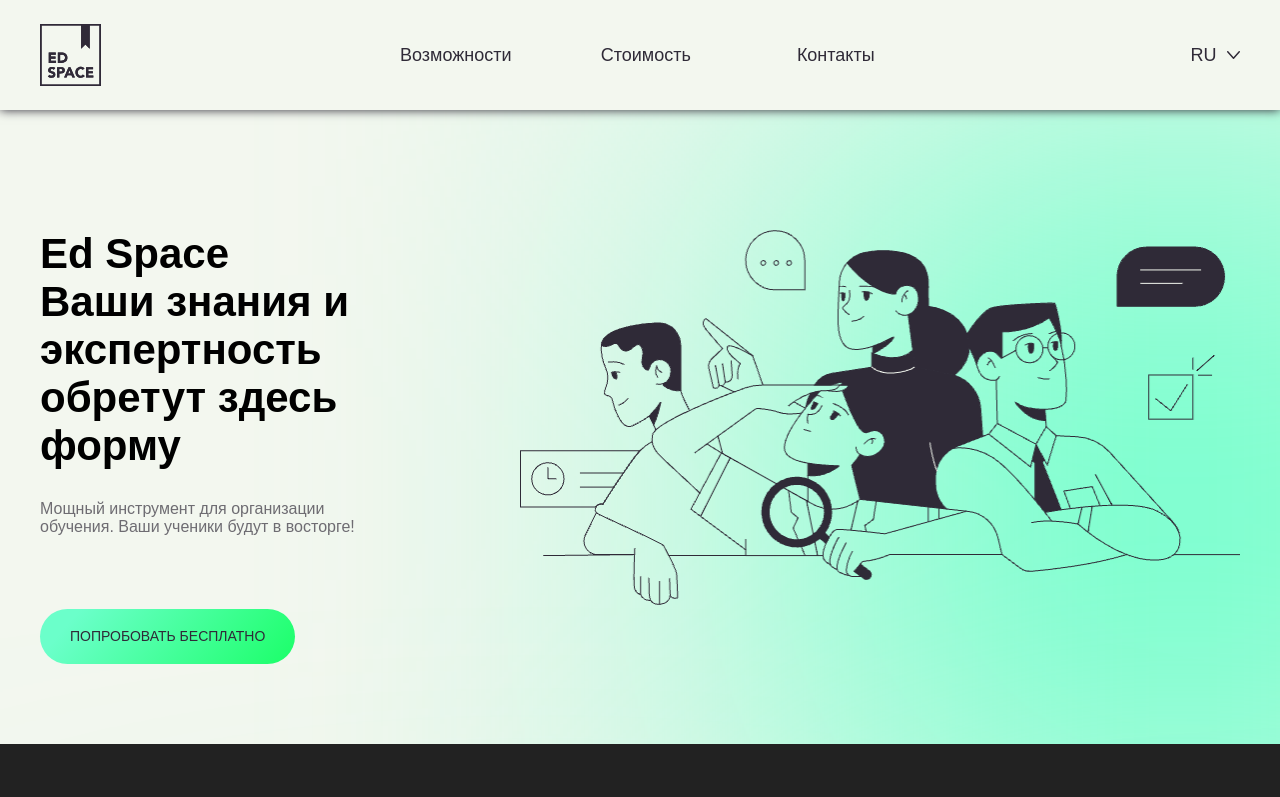
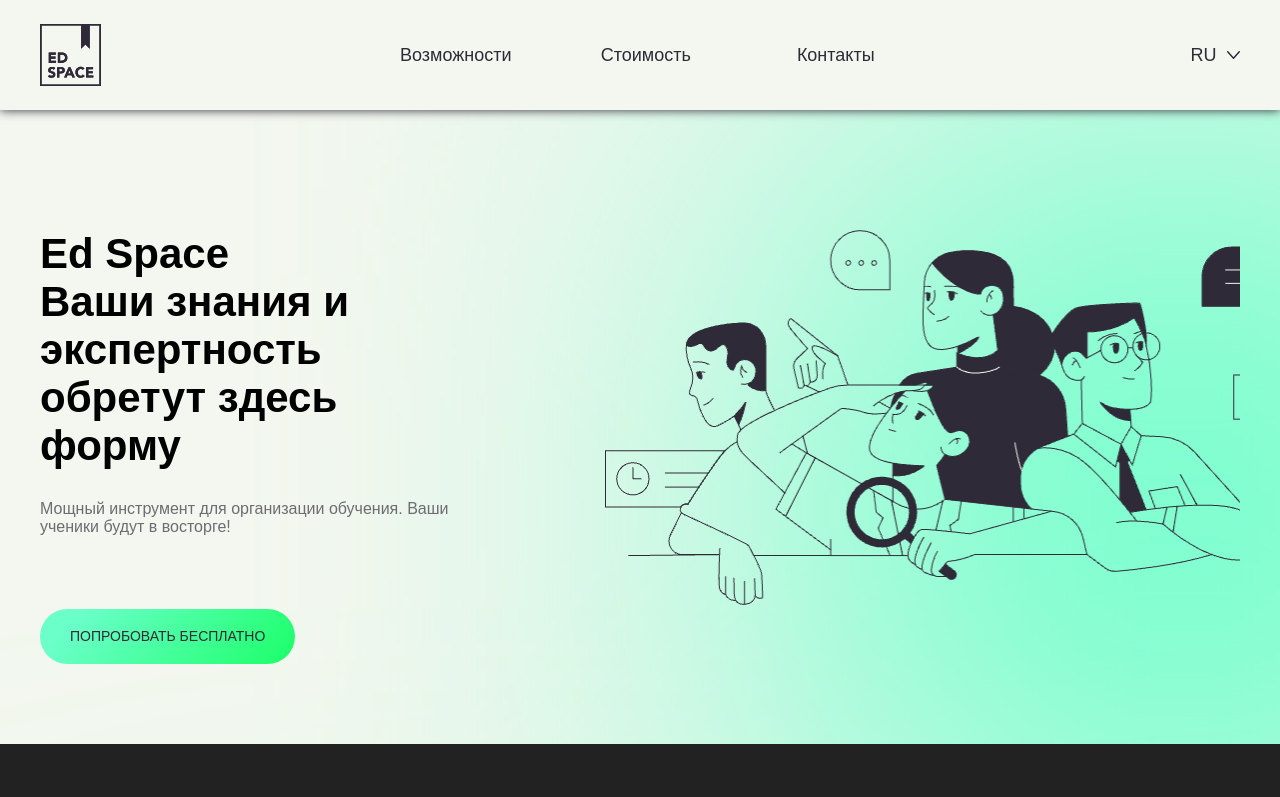
Before and after one commit to djbobah/maxima-react, a React (Create React App) app: page / in a window 1280 px wide. Shown: the top 797 px of the page. Built offline with nearby package versions, Linux system fonts and the light colour scheme.

Commit message:
start add animation

```diff
--- a/src/components/Layout/PromoSection/PromoSection.tsx
+++ b/src/components/Layout/PromoSection/PromoSection.tsx
@@ -31,29 +31,36 @@
         onClick={() => setActiveSlide((prev) => Number(prev) - 1)}
       />
       <div className="field_slider">
-        <div className="slider">
+        {CarouserData.map(
+          (
+            item: { title: string; content: string; img: string },
+            index: number
+          ) => {
+            let slide = "current";
+            if (activeSlide === index) {
+              slide = "current";
+            }
+            return (
+              <div className={`slider ${slide}`} key={index}>
                 <div className="promo__textBlock">
                   <h1 className="promo__title">
                     Ed Space
                     <br />
-              {/* <br /> Ваши знания <br />и экспертность обретут здесь форму */}
-              {CarouserData[activeSlide]?.title}
+                    {item?.title}
                   </h1>
-            <p className="promo__description">
-              {/* Мощный инструмент для организации обучения. Ваши ученики будут в
-            восторге! */}
-              {CarouserData[activeSlide]?.content}
-            </p>
+                  <p className="promo__description">{item.content}</p>
                 </div>
                 <div>
                   <img
                     className="promo__img"
-              src={`/assets/img/${CarouserData[activeSlide]?.img}`}
-              alt=""
+                    src={`/assets/img/${item?.img}`}
+                    alt="PromoImg"
                   />
                 </div>
-          {/* <IoIosArrowForward /> */}
               </div>
+            );
+          }
+        )}
       </div>
       <div>
         <Button
--- a/src/components/Layout/PromoSection/index.scss
+++ b/src/components/Layout/PromoSection/index.scss
@@ -10,12 +10,26 @@
 }
 .field_slider {
   overflow: hidden;
+  display: flex;
 }
+
 .slider {
   display: flex;
   // transform: translateX(-100%);
+  // display: none;
   transition: transform 0.8s ease-in-out;
 }
+
+.slider.current {
+  transform: translateX(0);
+}
+.slider.next {
+  transform: translateX(-100%);
+}
+.slider.prev {
+  transform: translateX(100%);
+}
+
 .arrowLeft {
   position: absolute;
   left: -150px;
```
Lines whose indentation alone changed are shown as unchanged.
